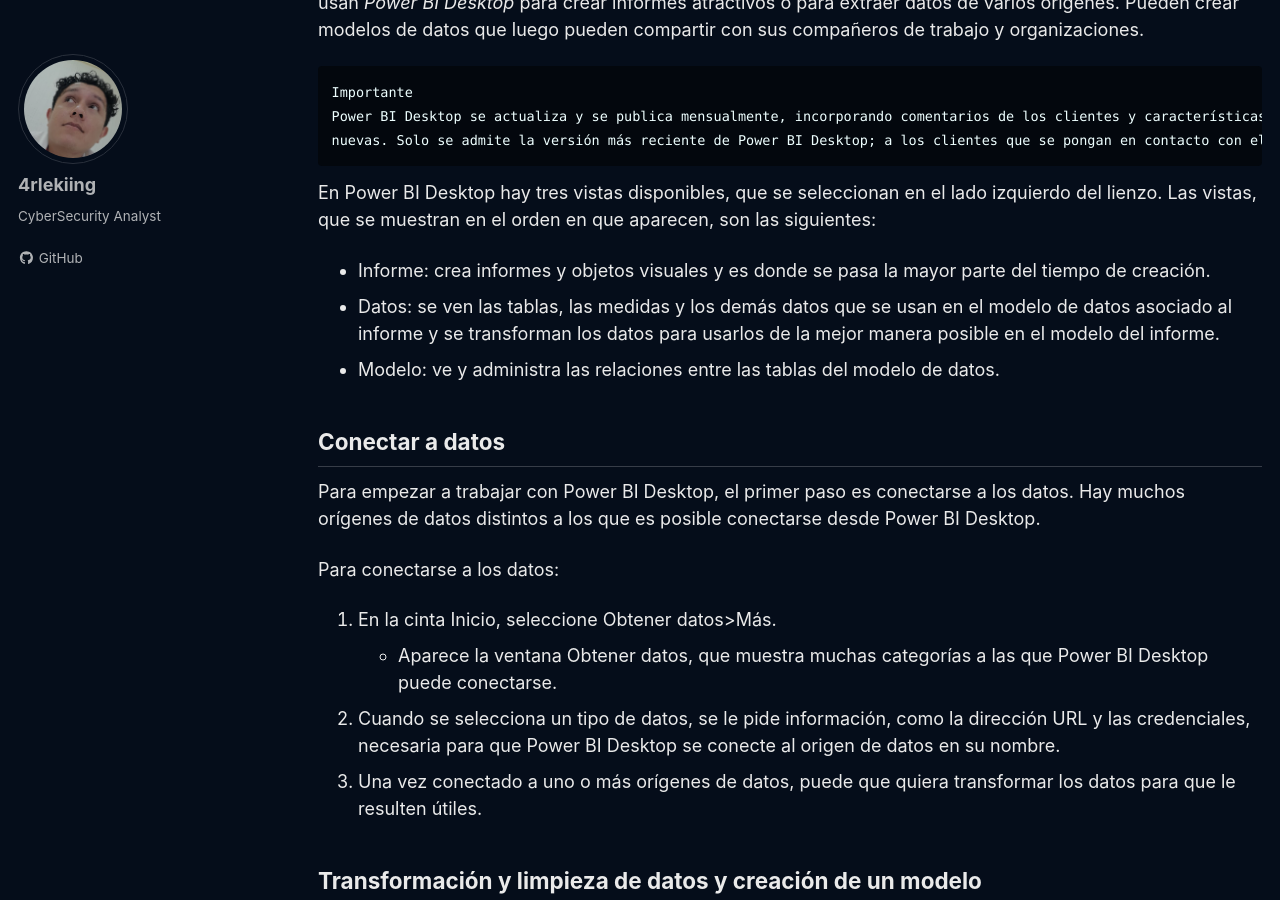
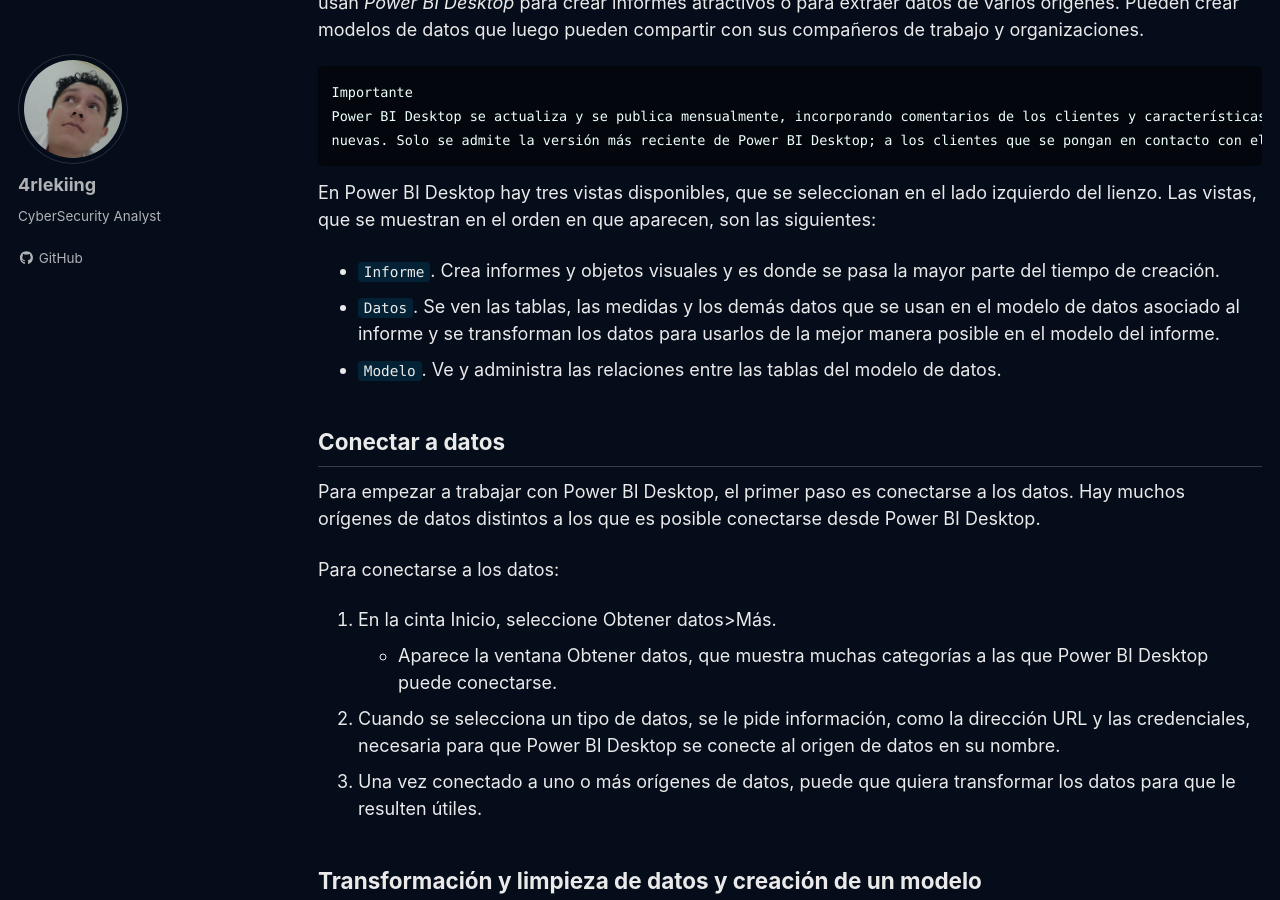
Before and after one commit to 4rleking/powerbi.github.io, a Jekyll site: the page built from _posts/2023-08-02-Power_BI_Desktop.md, in a window 1280 px wide and 900 px high, scrolled down 1330 px. Built offline with Jekyll 4.4.1, drawn with Linux system fonts in a browser that asks for light colours; cached includes are drawn as plain includes; a script that is not in the unit is left out.

```diff
--- a/_posts/2023-08-02-Power_BI_Desktop.md
+++ b/_posts/2023-08-02-Power_BI_Desktop.md
@@ -35,9 +35,9 @@ nuevas. Solo se admite la versión más reciente de Power BI Desktop; a los clie
 
 En Power BI Desktop hay tres vistas disponibles, que se seleccionan en el lado izquierdo del lienzo. Las vistas, que se muestran en el orden en que aparecen, son las siguientes:
 
-* Informe: crea informes y objetos visuales y es donde se pasa la mayor parte del tiempo de creación.
-* Datos: se ven las tablas, las medidas y los demás datos que se usan en el modelo de datos asociado al informe y se transforman los datos para usarlos de la mejor manera posible en el modelo del informe.
-* Modelo: ve y administra las relaciones entre las tablas del modelo de datos.
+* `Informe`. Crea informes y objetos visuales y es donde se pasa la mayor parte del tiempo de creación.
+* `Datos`. Se ven las tablas, las medidas y los demás datos que se usan en el modelo de datos asociado al informe y se transforman los datos para usarlos de la mejor manera posible en el modelo del informe.
+* `Modelo`. Ve y administra las relaciones entre las tablas del modelo de datos.
 
 ## Conectar a datos
 
```
